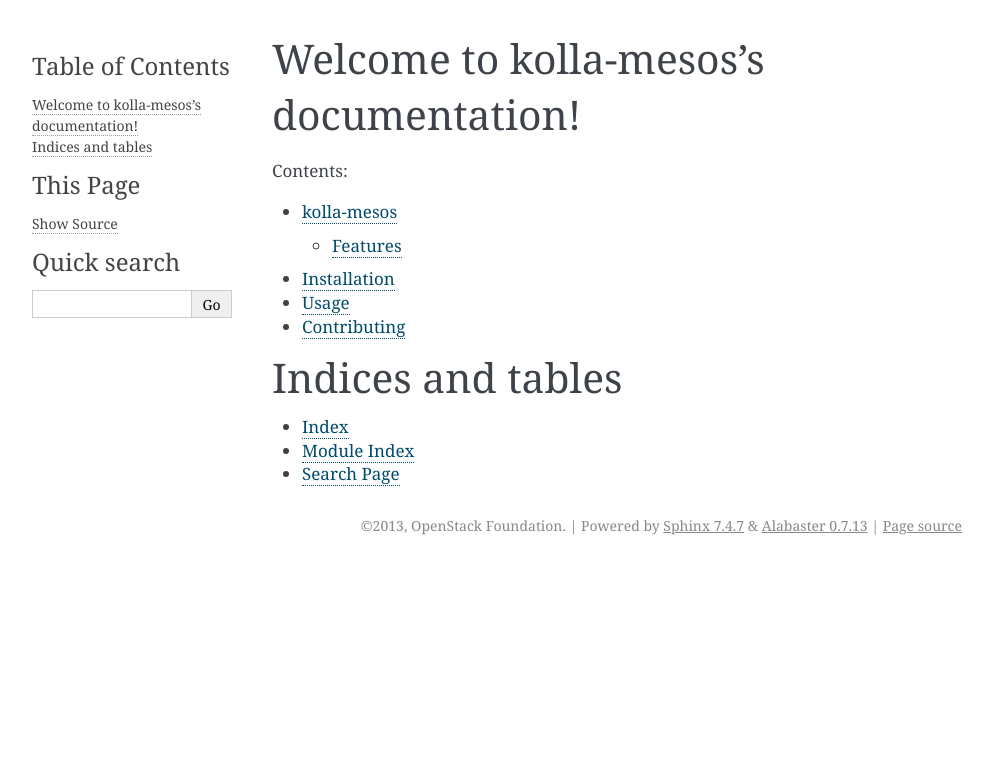
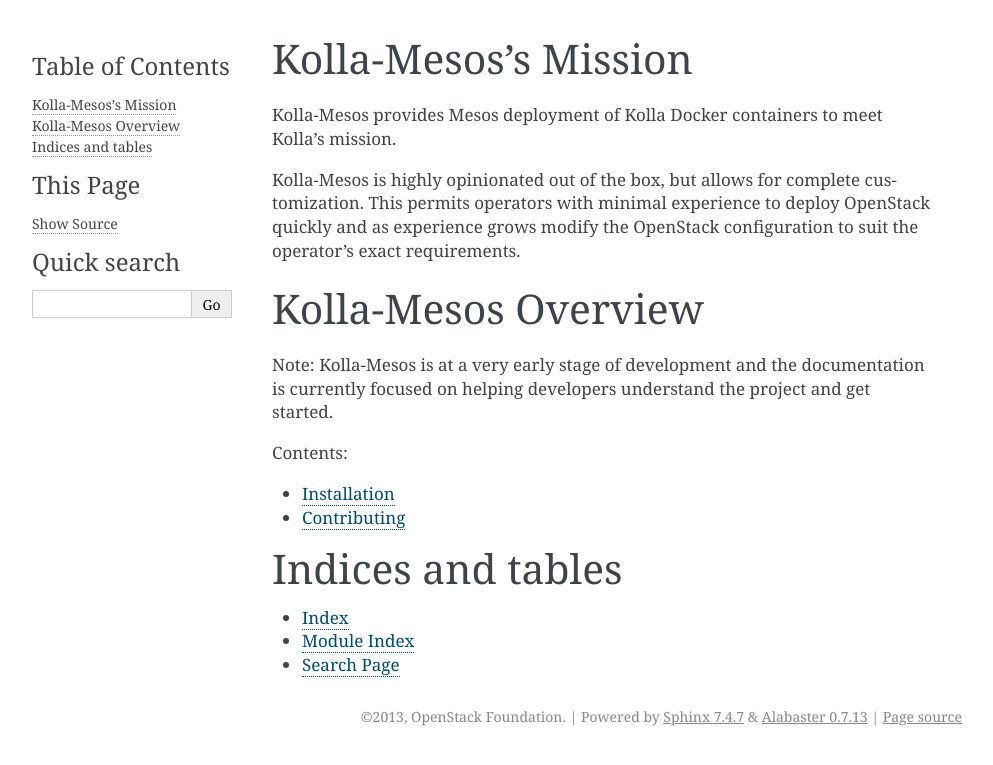
Before and after one commit to openstack-archive/kolla-mesos, a Sphinx documentation site: the page built from doc/source/index.rst, in a window 1280 px wide. Shown: the top 765 px of the page, without its empty margins (148-1141 px from the left). Built offline with Sphinx 7.4.7, drawn with Linux system fonts in a browser that asks for light colours.

Commit message:
Basic docs structure
Let's start with:
 - quickstart (for developers)
 - contributing (how to add a new service)

Focus is on boarding developers.

Change-Id: I80faeb007521133e8082d67c057f72bf467617a8
Partial-Bug: #1519539

```diff
--- a/doc/source/index.rst
+++ b/doc/source/index.rst
@@ -1,19 +1,42 @@
-.. kolla-mesos documentation master file, created by
-   sphinx-quickstart on Tue Jul  9 22:26:36 2013.
-   You can adapt this file completely to your liking, but it should at least
-   contain the root `toctree` directive.
+..
+      Copyright 2014-2015 OpenStack Foundation
+      All Rights Reserved.
 
-Welcome to kolla-mesos's documentation!
-========================================================
+      Licensed under the Apache License, Version 2.0 (the "License"); you may
+      not use this file except in compliance with the License. You may obtain
+      a copy of the License at
+
+          http://www.apache.org/licenses/LICENSE-2.0
+
+      Unless required by applicable law or agreed to in writing, software
+      distributed under the License is distributed on an "AS IS" BASIS, WITHOUT
+      WARRANTIES OR CONDITIONS OF ANY KIND, either express or implied. See the
+      License for the specific language governing permissions and limitations
+      under the License.
+
+Kolla-Mesos's Mission
+=====================
+
+Kolla-Mesos provides Mesos deployment of Kolla Docker containers to meet Kolla's mission.
+
+Kolla-Mesos is highly opinionated out of the box, but allows for complete
+customization. This permits operators with minimal experience to deploy
+OpenStack quickly and as experience grows modify the OpenStack configuration to
+suit the operator's exact requirements.
+
+Kolla-Mesos Overview
+====================
+
+Note: Kolla-Mesos is at a very early stage of development and the
+documentation is currently focused on helping developers understand
+the project and get started.
 
 Contents:
 
 .. toctree::
-   :maxdepth: 2
+   :maxdepth: 1
 
-   readme
-   installation
-   usage
+   quickstart
    contributing
 
 Indices and tables
--- a/doc/source/readme.rst
+++ /dev/null
@@ -1 +0,0 @@
-.. include:: ../../README.rst
```
Also changed, not shown: doc/source/usage.rst (deleted, +0 -7 lines), doc/source/quickstart.rst (renamed from doc/source/installation.rst).
